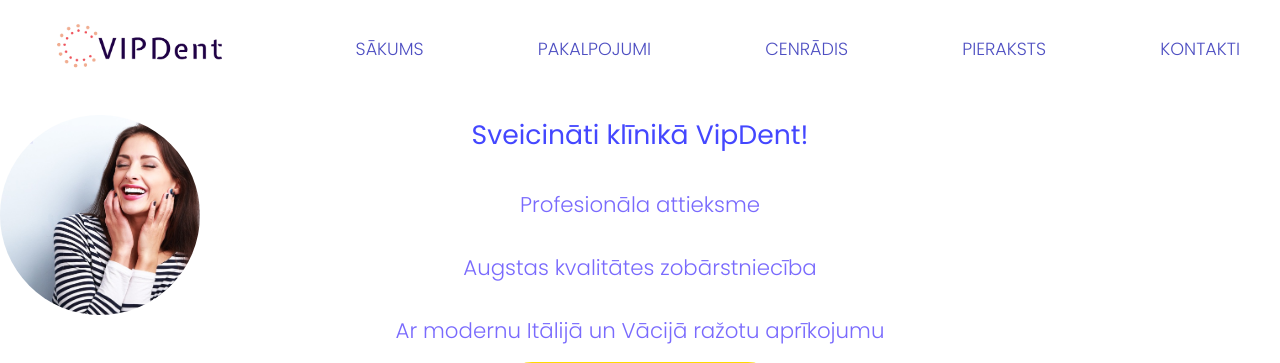
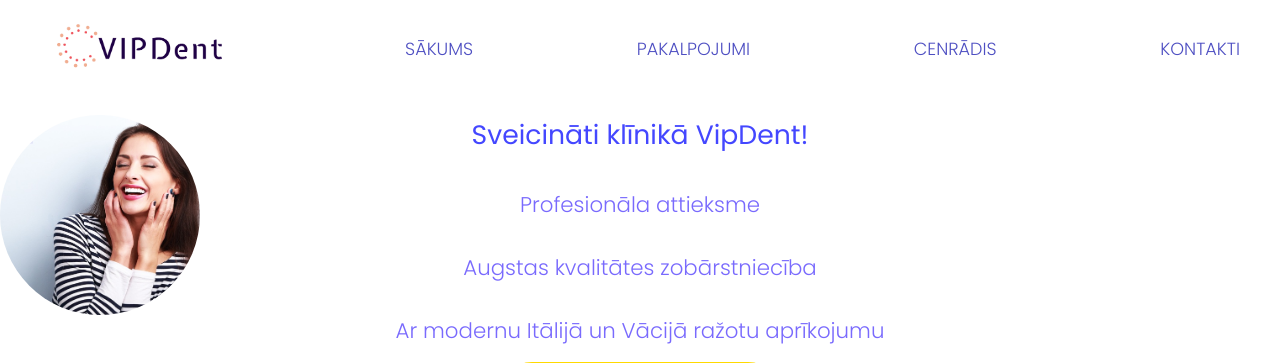
Before and after one commit to rolex9799/vipdent_ver2, a PHP site: page / in a window 1280 px wide. Shown: the top 363 px of the page. Run offline with PHP 8.4, Linux system fonts and the light colour scheme.

Commit message:
Update nav-top.php

```diff
--- a/partials/nav-top.php
+++ b/partials/nav-top.php
@@ -4,7 +4,7 @@
 		<li><a href="./index.php">Sākums</a></li>
 		<li><a href="./?pg=services">Pakalpojumi</a></li>
 		<li><a href="./?pg=prices">Cenrādis</a></li>
-		<li><a href="./?pg=booking">Pieraksts</a></li>
+		<!-- <li><a href="./?pg=booking">Pieraksts</a></li> -->
 		<li><a href="./?pg=contacts">Kontakti</a></li>
 	</ul>
 	<div class="logo_and_burger">
```
